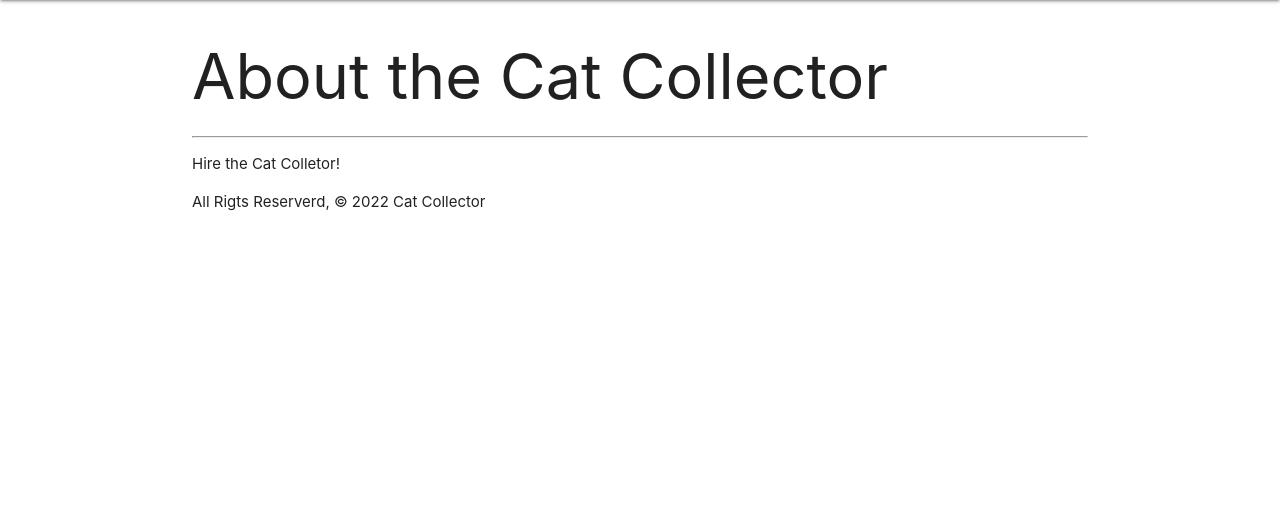
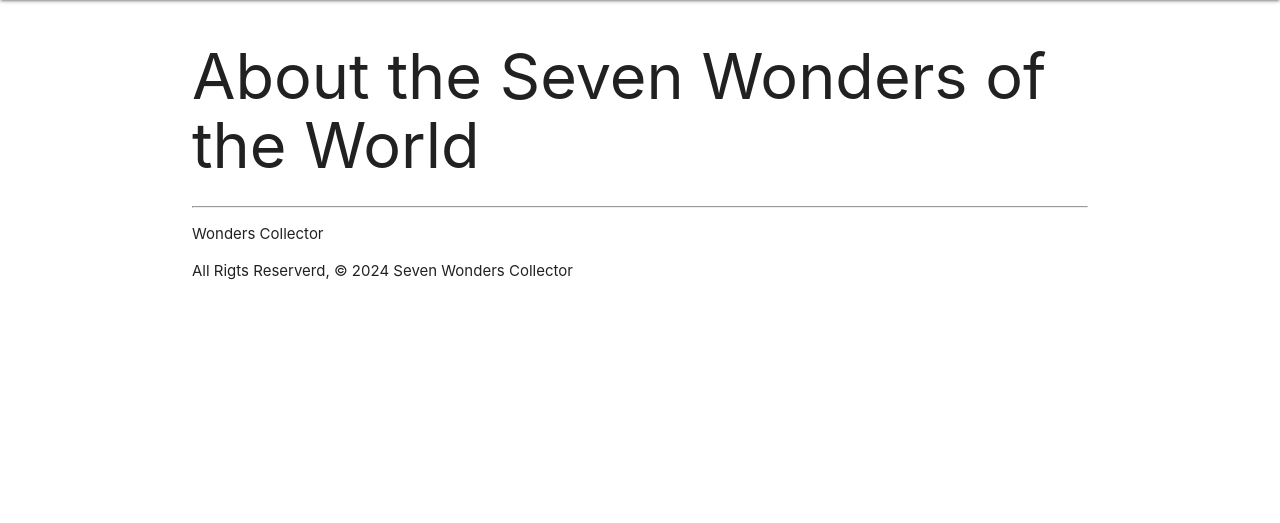
Before and after one commit to bsong1124/Seven-Wonders-Collector-Lab, a Django app: page /about/ in a window 1280 px wide. Shown: the part 64-587 px from the top of the page. Run offline with Django 4.2, Linux system fonts and the light colour scheme.

Commit message:
add footer.html partial and add it to base.html partial

```diff
--- a/main_app/templates/about.html
+++ b/main_app/templates/about.html
@@ -1,8 +1,8 @@
 {%extends 'base.html'%}
 {%block content%}
-<h1>About the Cat Collector</h1>
+<h1>About the Seven Wonders of the World</h1>
     <hr>
-    <p>Hire the Cat Colletor!</p>
+    <p>Wonders Collector</p>
 </body>
-<footer>All Rigts Reserverd, &copy; 2022 Cat Collector</footer>
+<footer>All Rigts Reserverd, &copy; 2024 Seven Wonders Collector</footer>
 {%endblock%}
```
